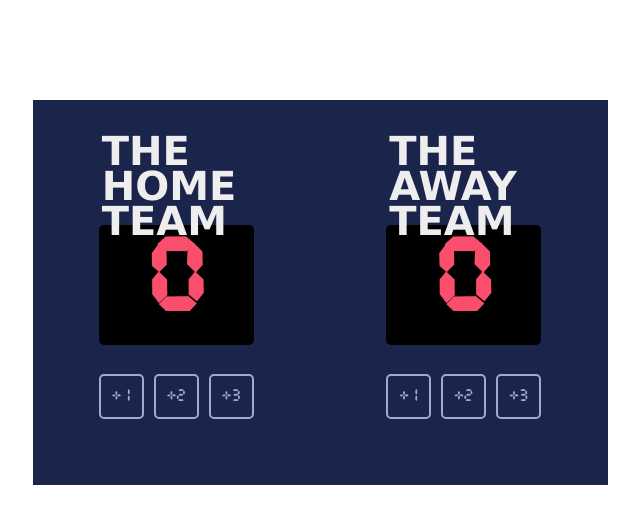
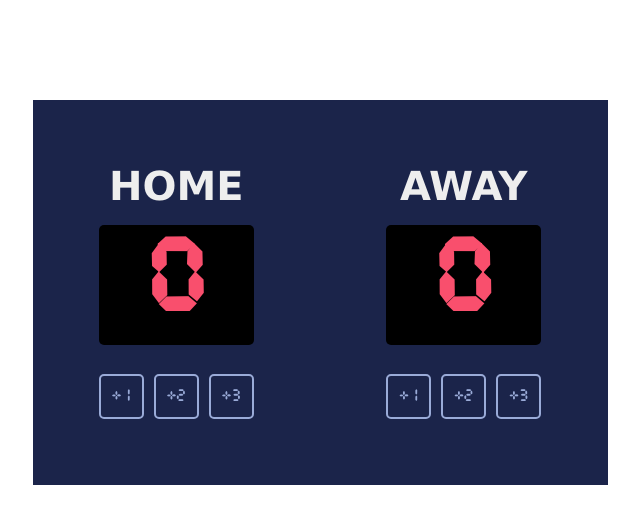
Before and after one commit to atorrez007/Basketball-Scoreboard, a plain HTML site: page index.html in a window 1280 px wide. Shown: the whole page, without its empty margins (320-960 px from the left). Drawn offline with Linux system fonts and the light colour scheme.

Commit message:
changing the titles to complete lesson.

```diff
--- a/index.html
+++ b/index.html
@@ -5,7 +5,7 @@
   <body>
     <div class="container">
       <div>
-        <h3 class="board-title">THE HOME TEAM</h3>
+        <h3 class="board-title">HOME</h3>
         <h3 class="home-score"></h3>
         <h3 class="home-points-text">0</h3>
         <div class="add-points-btns-home">
@@ -15,7 +15,7 @@
         </div>
       </div>
       <div>
-        <h3 class="board-title">THE AWAY TEAM</h3>
+        <h3 class="board-title">AWAY</h3>
         <h3 class="home-score"></h3>
         <h3 class="away-points-text">0</h3>
         <div class="add-points-btns-away">
```
